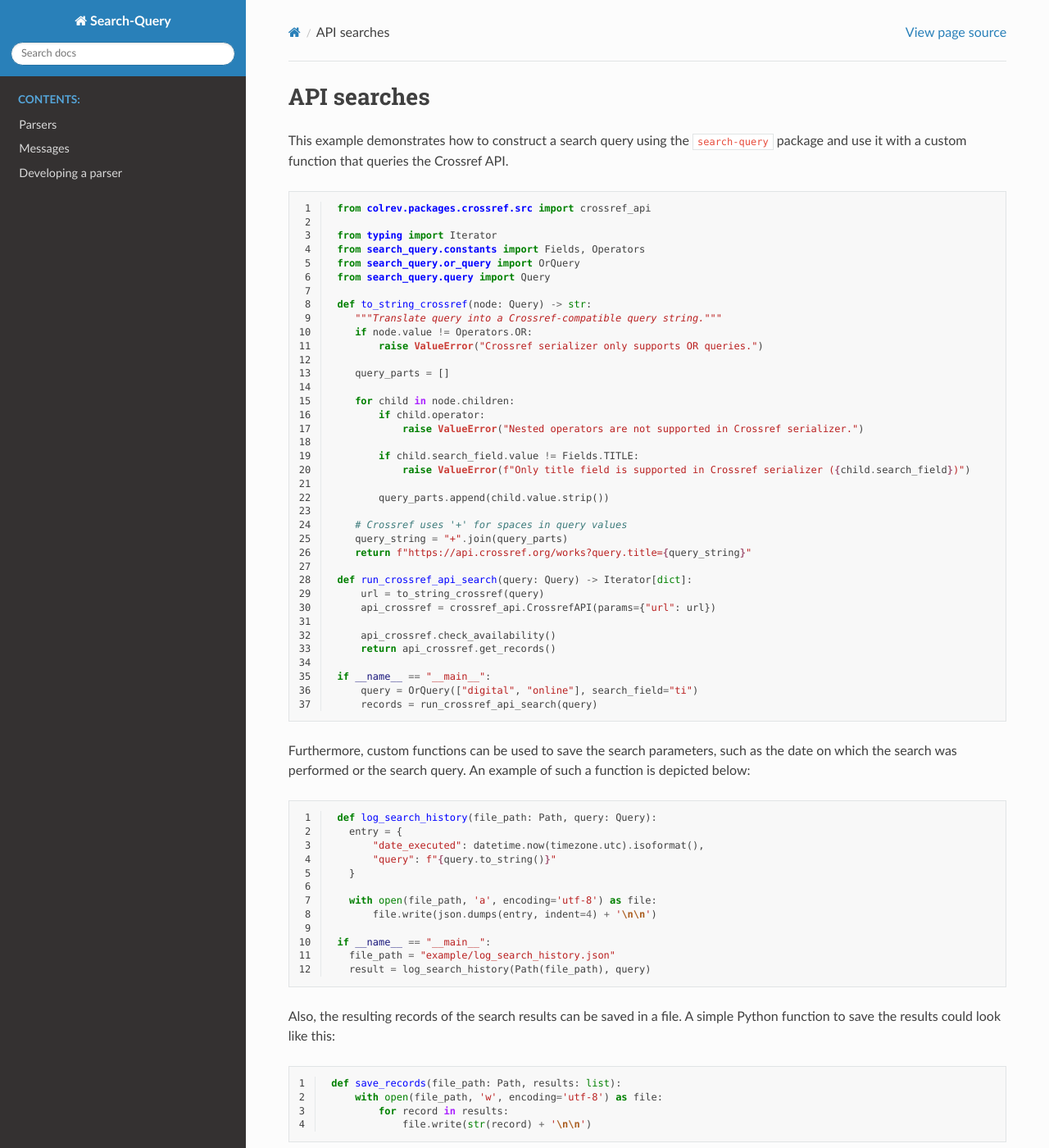
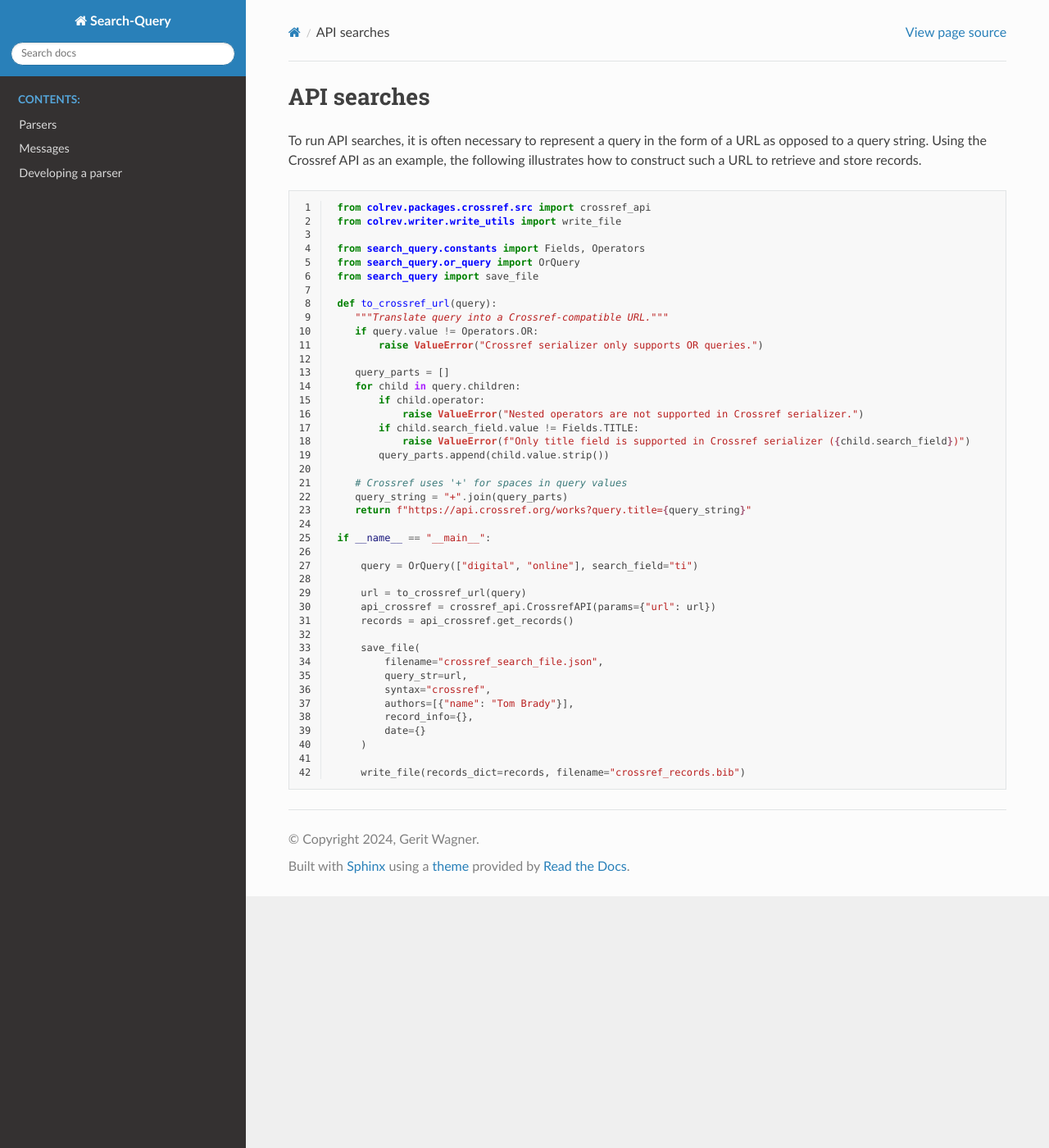
Before and after one commit to CoLRev-Environment/search-query, a Sphinx documentation site: the page built from docs/source/api_search/api_search.rst, in a window 1280 px wide and 1400 px high. Shown: the whole window at 82% size. Built offline with Sphinx 7.4.7 and the Read the Docs theme 3.1.0, drawn with Linux system fonts in a browser that asks for light colours.

Commit message:
revisions

```diff
--- a/docs/source/api_search/api_search.rst
+++ b/docs/source/api_search/api_search.rst
@@ -3,74 +3,51 @@
 API searches
 ==========================================================
 
-This example demonstrates how to construct a search query using the
-``search-query`` package and use it with a custom function that queries the Crossref API.
+To run API searches, it is often necessary to represent a query in the form of a URL as opposed to a query string.
+Using the Crossref API as an example, the following illustrates how to construct such a URL to retrieve and store records.
 
 .. code-block:: python
    :linenos:
 
     from colrev.packages.crossref.src import crossref_api
+    from colrev.writer.write_utils import write_file
 
-    from typing import Iterator
     from search_query.constants import Fields, Operators
     from search_query.or_query import OrQuery
-    from search_query.query import Query
+    from search_query import save_file
 
-    def to_string_crossref(node: Query) -> str:
-       """Translate query into a Crossref-compatible query string."""
-       if node.value != Operators.OR:
+    def to_crossref_url(query):
+       """Translate query into a Crossref-compatible URL."""
+       if query.value != Operators.OR:
            raise ValueError("Crossref serializer only supports OR queries.")
 
        query_parts = []
-
-       for child in node.children:
+       for child in query.children:
            if child.operator:
                raise ValueError("Nested operators are not supported in Crossref serializer.")
-
            if child.search_field.value != Fields.TITLE:
                raise ValueError(f"Only title field is supported in Crossref serializer ({child.search_field})")
-
            query_parts.append(child.value.strip())
 
        # Crossref uses '+' for spaces in query values
        query_string = "+".join(query_parts)
        return f"https://api.crossref.org/works?query.title={query_string}"
 
-    def run_crossref_api_search(query: Query) -> Iterator[dict]:
-        url = to_string_crossref(query)
+    if __name__ == "__main__":
+
+        query = OrQuery(["digital", "online"], search_field="ti")
+
+        url = to_crossref_url(query)
         api_crossref = crossref_api.CrossrefAPI(params={"url": url})
+        records = api_crossref.get_records()
 
-        api_crossref.check_availability()
-        return api_crossref.get_records()
+        save_file(
+            filename="crossref_search_file.json",
+            query_str=url,
+            syntax="crossref",
+            authors=[{"name": "Tom Brady"}],
+            record_info={},
+            date={}
+        )
 
-    if __name__ == "__main__":
-        query = OrQuery(["digital", "online"], search_field="ti")
-        records = run_crossref_api_search(query)
-
-Furthermore, custom functions can be used to save the search parameters, such as the date on which the search was performed or the search query. An example of such a function is depicted below:
-
-.. code-block:: python
-   :linenos:
-
-    def log_search_history(file_path: Path, query: Query):
-      entry = {
-          "date_executed": datetime.now(timezone.utc).isoformat(),
-          "query": f"{query.to_string()}"
-      }
-
-      with open(file_path, 'a', encoding='utf-8') as file:
-          file.write(json.dumps(entry, indent=4) + '\n\n')
-
-    if __name__ == "__main__":
-      file_path = "example/log_search_history.json"
-      result = log_search_history(Path(file_path), query)
-
-Also, the resulting records of the search results can be saved in a file. A simple Python function to save the results could look like this:
-
-.. code-block:: python
-   :linenos:
-
-    def save_records(file_path: Path, results: list):
-        with open(file_path, 'w', encoding='utf-8') as file:
-            for record in results:
-                file.write(str(record) + '\n\n')
+        write_file(records_dict=records, filename="crossref_records.bib")
```
